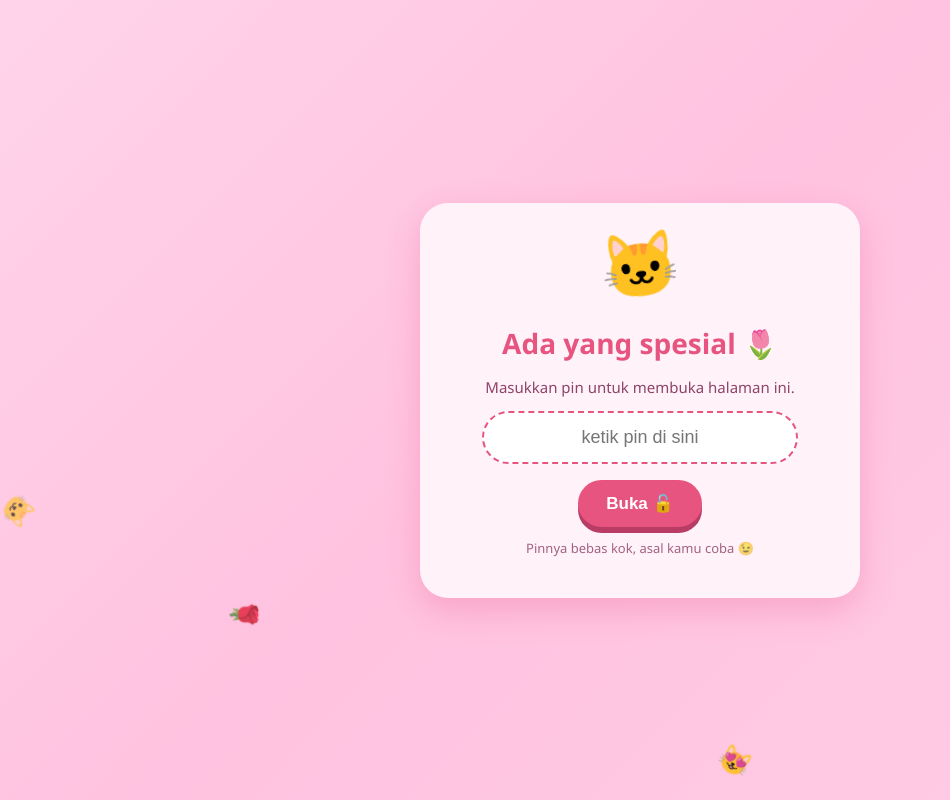
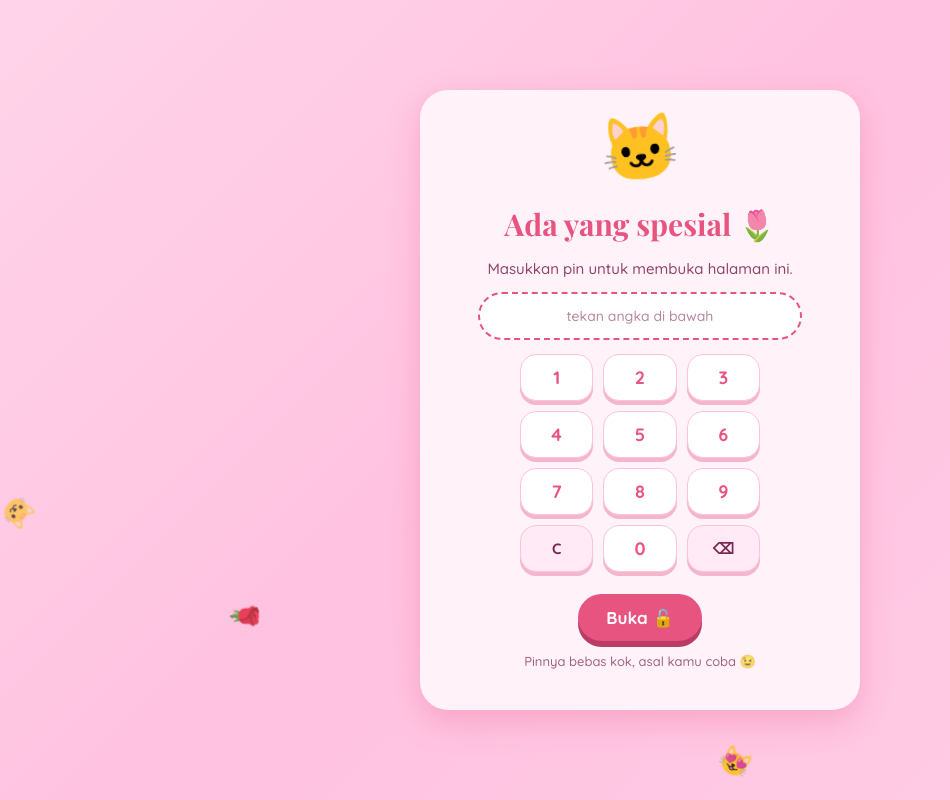
Before and after one commit to alfinyudistira/special-for-zee, a plain HTML site: page index.html in a window 1280 px wide. Shown: the whole page, without its empty margins (0-950 px from the left). Drawn offline with nearby package versions, Linux system fonts and the light colour scheme; a web font is replaced by a local one.

Commit message:
Refactor styles and improve PIN input functionality
Updated font styles and layout for better aesthetics. Enhanced the PIN input display and button functionality.

```diff
--- a/index.html
+++ b/index.html
@@ -4,12 +4,15 @@
 <meta charset="UTF-8">
 <meta name="viewport" content="width=device-width, initial-scale=1">
 <title>Untuk Zee 🌸</title>
+<link rel="preconnect" href="https://fonts.googleapis.com">
+<link rel="preconnect" href="https://fonts.gstatic.com" crossorigin>
+<link href="https://fonts.googleapis.com/css2?family=Playfair+Display:ital,wght@0,600;0,700;1,500&family=Quicksand:wght@500;600;700&display=swap" rel="stylesheet">
 <style>
   :root { --deep: #e75480; --dark: #7a2650; }
   * { box-sizing: border-box; }
   body {
     margin: 0; min-height: 100vh; overflow-x: hidden;
-    font-family: 'Segoe UI', Quicksand, Arial, sans-serif;
+    font-family: 'Quicksand', sans-serif;
     color: var(--dark);
     background: linear-gradient(135deg, #ffd6eb, #ffeaf5, #ffc2e0, #ffd6eb);
     background-size: 300% 300%;
@@ -35,33 +38,61 @@
     background: rgba(255,255,255,.78); border-radius: 28px; padding: 28px 22px;
     box-shadow: 0 12px 32px rgba(231,84,128,.28); max-width: 440px; width: 100%;
   }
-  h1 { font-size: 28px; margin: 6px 0 10px; color: var(--deep); }
-  .sub { font-size: 15px; opacity: .85; margin-bottom: 14px; }
+  h1 {
+    font-family: 'Playfair Display', Georgia, serif;
+    font-size: 30px; margin: 6px 0 10px; color: var(--deep);
+  }
+  .sub { font-size: 15px; opacity: .85; margin-bottom: 14px; font-weight: 500; }
 
   .cat { font-size: 64px; display: inline-block; animation: bob 1.4s infinite ease-in-out; }
   @keyframes bob { 50% { transform: translateY(-12px) rotate(-6deg); } }
 
-  input#pin {
-    padding: 14px 20px; border-radius: 999px; border: 2px dashed var(--deep);
-    width: 80%; font-size: 18px; text-align: center; outline: none; background: #fff; color: var(--dark);
+  .pin-box {
+    padding: 12px 20px; border-radius: 999px; border: 2px dashed var(--deep);
+    width: 82%; min-height: 48px; margin: 0 auto 14px;
+    font-size: 20px; font-weight: 700; letter-spacing: 5px;
+    display: flex; align-items: center; justify-content: center;
+    background: #fff; color: var(--dark); user-select: none;
   }
-  button {
+  .pin-placeholder {
+    font-size: 14px; font-weight: 500; letter-spacing: normal; opacity: .55;
+  }
+
+  .keypad {
+    display: grid; grid-template-columns: repeat(3, 1fr); gap: 10px;
+    max-width: 240px; margin: 0 auto 6px;
+  }
+  .key {
+    margin-top: 0; padding: 11px 0; border-radius: 16px;
+    background: #fff; color: var(--deep); font-family: 'Quicksand', sans-serif;
+    font-size: 18px; font-weight: 700; border: 1.5px solid #ffc2d9;
+    box-shadow: 0 4px 0 #f3b6cc; cursor: pointer;
+    transition: transform .1s, box-shadow .1s;
+  }
+  .key:active { transform: translateY(3px); box-shadow: 0 1px 0 #f3b6cc; }
+  .key-action { background: #ffeaf5; color: var(--dark); font-size: 15px; }
+
+  button#unlock, button#next, button#restart {
     margin-top: 16px; padding: 13px 28px; border: none; border-radius: 999px;
-    background: var(--deep); color: #fff; font-size: 17px; font-weight: 600; cursor: pointer;
+    background: var(--deep); color: #fff; font-family: 'Quicksand', sans-serif;
+    font-size: 17px; font-weight: 700; cursor: pointer;
     box-shadow: 0 6px 0 #b83c64; transition: transform .1s, box-shadow .1s;
   }
-  button:hover { filter: brightness(1.05); }
-  button:active { transform: translateY(4px); box-shadow: 0 2px 0 #b83c64; }
+  button#unlock:hover, button#next:hover, button#restart:hover { filter: brightness(1.05); }
+  button#unlock:active, button#next:active, button#restart:active { transform: translateY(4px); box-shadow: 0 2px 0 #b83c64; }
   .hint { font-size: 13px; margin-top: 12px; opacity: .7; }
 
   #msg {
-    font-size: 23px; line-height: 1.45; min-height: 120px; margin: 14px 0 4px;
+    font-size: 22px; font-weight: 600; line-height: 1.5; min-height: 120px; margin: 14px 0 4px;
     animation: pop .5s ease;
   }
   @keyframes pop { from { transform: scale(.85); opacity: 0; } to { transform: scale(1); opacity: 1; } }
   .counter { font-size: 13px; opacity: .6; }
 
-  .museum-title { font-family: Georgia, serif; font-size: 26px; color: var(--deep); margin: 4px 0; }
+  .museum-title {
+    font-family: 'Playfair Display', Georgia, serif;
+    font-size: 28px; font-weight: 700; color: var(--deep); margin: 4px 0;
+  }
   .gallery { display: flex; flex-wrap: wrap; justify-content: center; gap: 8px; margin-top: 12px; }
   .frame {
     background: linear-gradient(145deg, #f7dc8a, #c4953a); padding: 14px 14px 10px;
@@ -72,8 +103,9 @@
   .frame:hover { transform: rotate(0deg) scale(1.04); }
   .frame img { width: 160px; height: 210px; object-fit: cover; display: block; border: 4px solid #5b3a12; }
   .plaque {
-    background: #fffbea; color: #5b3a12; font-family: Georgia, serif; font-style: italic;
-    font-size: 12px; margin-top: 8px; padding: 6px 4px; border-radius: 2px;
+    background: #fffbea; color: #5b3a12;
+    font-family: 'Playfair Display', Georgia, serif; font-style: italic;
+    font-size: 12.5px; margin-top: 8px; padding: 6px 6px; border-radius: 2px;
   }
   .rosebar { font-size: 26px; letter-spacing: 6px; margin-top: 16px; }
 </style>
@@ -86,8 +118,23 @@
     <div class="cat">🐱</div>
     <h1>Ada yang spesial 🌷</h1>
     <p class="sub">Masukkan pin untuk membuka halaman ini.</p>
-    <input id="pin" type="text" placeholder="ketik pin di sini" maxlength="20">
-    <br>
+    <div class="pin-box" id="pin-display">
+      <span class="pin-placeholder">tekan angka di bawah</span>
+    </div>
+    <div class="keypad">
+      <button type="button" class="key" data-num="1">1</button>
+      <button type="button" class="key" data-num="2">2</button>
+      <button type="button" class="key" data-num="3">3</button>
+      <button type="button" class="key" data-num="4">4</button>
+      <button type="button" class="key" data-num="5">5</button>
+      <button type="button" class="key" data-num="6">6</button>
+      <button type="button" class="key" data-num="7">7</button>
+      <button type="button" class="key" data-num="8">8</button>
+      <button type="button" class="key" data-num="9">9</button>
+      <button type="button" class="key key-action" id="clear-pin">C</button>
+      <button type="button" class="key" data-num="0">0</button>
+      <button type="button" class="key key-action" id="del-pin">⌫</button>
+    </div>
     <button id="unlock">Buka 🔓</button>
     <p class="hint">Pinnya bebas kok, asal kamu coba 😉</p>
   </div>
@@ -111,11 +158,11 @@
     <div class="gallery">
       <div class="frame">
         <img src="foto1.jpeg" alt="Zee di depan Kickstart">
-        <div class="plaque">Zee, si paling manis di depan pintu biru</div>
+        <div class="plaque">zee, kamu kelihatan keren banget disini</div>
       </div>
       <div class="frame">
         <img src="foto2.jpeg" alt="Zee duduk di kafe">
-        <div class="plaque">Zee, tetap cantik walau cuma lewat layar</div>
+        <div class="plaque">zee kamu terlihat manisss bangettt disini</div>
       </div>
     </div>
     <div class="rosebar">🤍🌸🤍🐾🤍</div>
@@ -140,9 +187,38 @@
     $(id).classList.add('active');
   };
 
+  // Keypad PIN di layar (tanpa keyboard bawaan HP)
+  let pinValue = '';
+  function updatePinDisplay() {
+    if (pinValue.length === 0) {
+      $('pin-display').innerHTML = '<span class="pin-placeholder">tekan angka di bawah</span>';
+    } else {
+      $('pin-display').textContent = pinValue;
+    }
+  }
+
+  document.querySelectorAll('.key[data-num]').forEach(btn => {
+    btn.onclick = () => {
+      if (pinValue.length < 12) {
+        pinValue += btn.dataset.num;
+        updatePinDisplay();
+        floatOne('💕');
+      }
+    };
+  });
+
+  $('del-pin').onclick = () => {
+    pinValue = pinValue.slice(0, -1);
+    updatePinDisplay();
+  };
+
+  $('clear-pin').onclick = () => {
+    pinValue = '';
+    updatePinDisplay();
+  };
+
   // Pin: semua input diterima
   $('unlock').onclick = () => { show('s2'); index = 0; renderMsg(); burst(12); };
-  $('pin').addEventListener('keydown', e => { if (e.key === 'Enter') $('unlock').click(); });
 
   // Pesan bertahap
   let index = 0;
@@ -157,7 +233,7 @@
     if (index < messages.length - 1) { index++; renderMsg(); }
     else { show('s3'); burst(20); }
   };
-  $('restart').onclick = () => { index = 0; $('pin').value = ''; show('s1'); };
+  $('restart').onclick = () => { index = 0; pinValue = ''; updatePinDisplay(); show('s1'); };
 
   // Bunga & kucing melayang
   const items = ['🌸', '🌷', '🤍', '🐱', '🐾', '💕', '🌹', '😻', '✨'];
```
